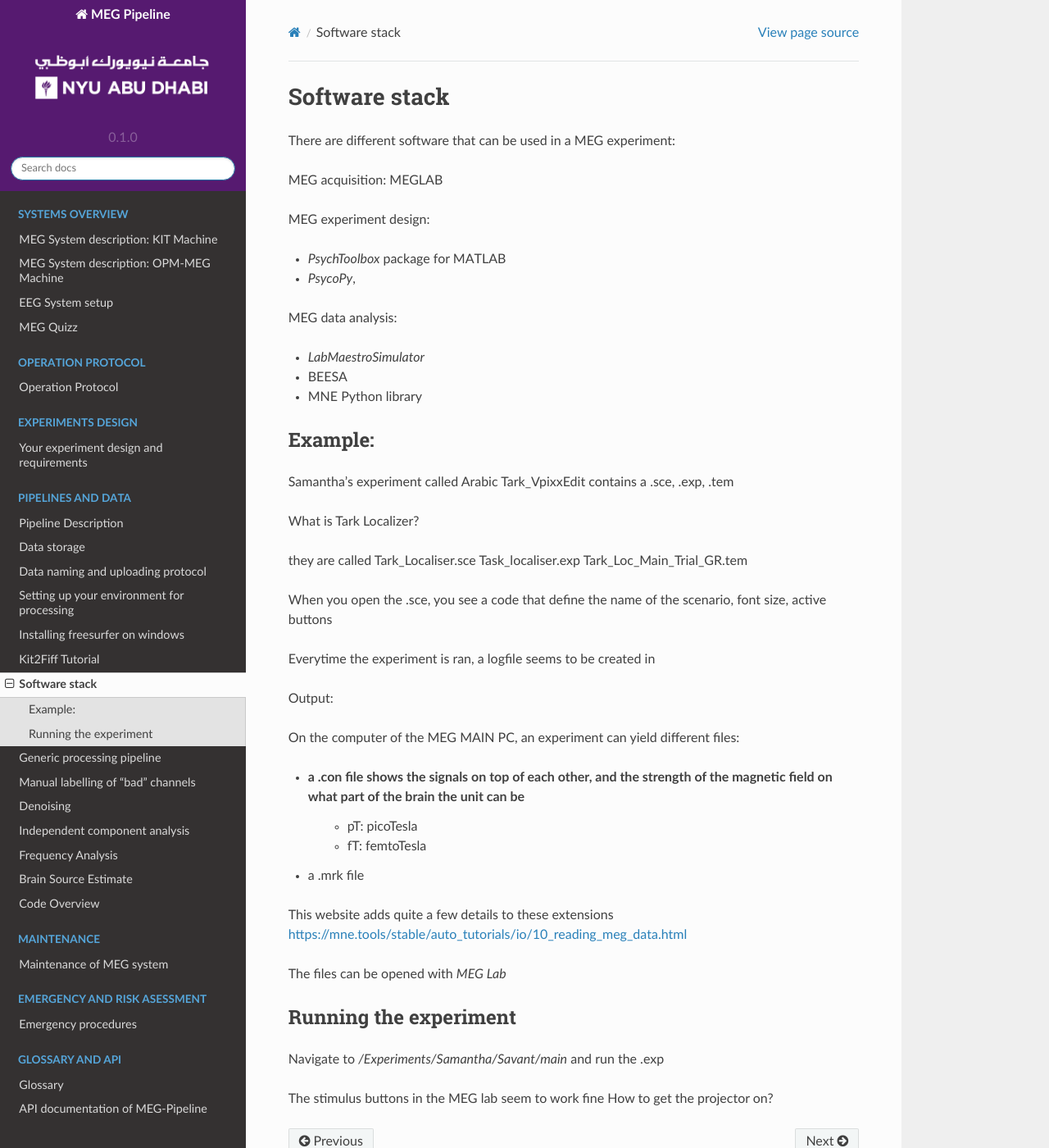
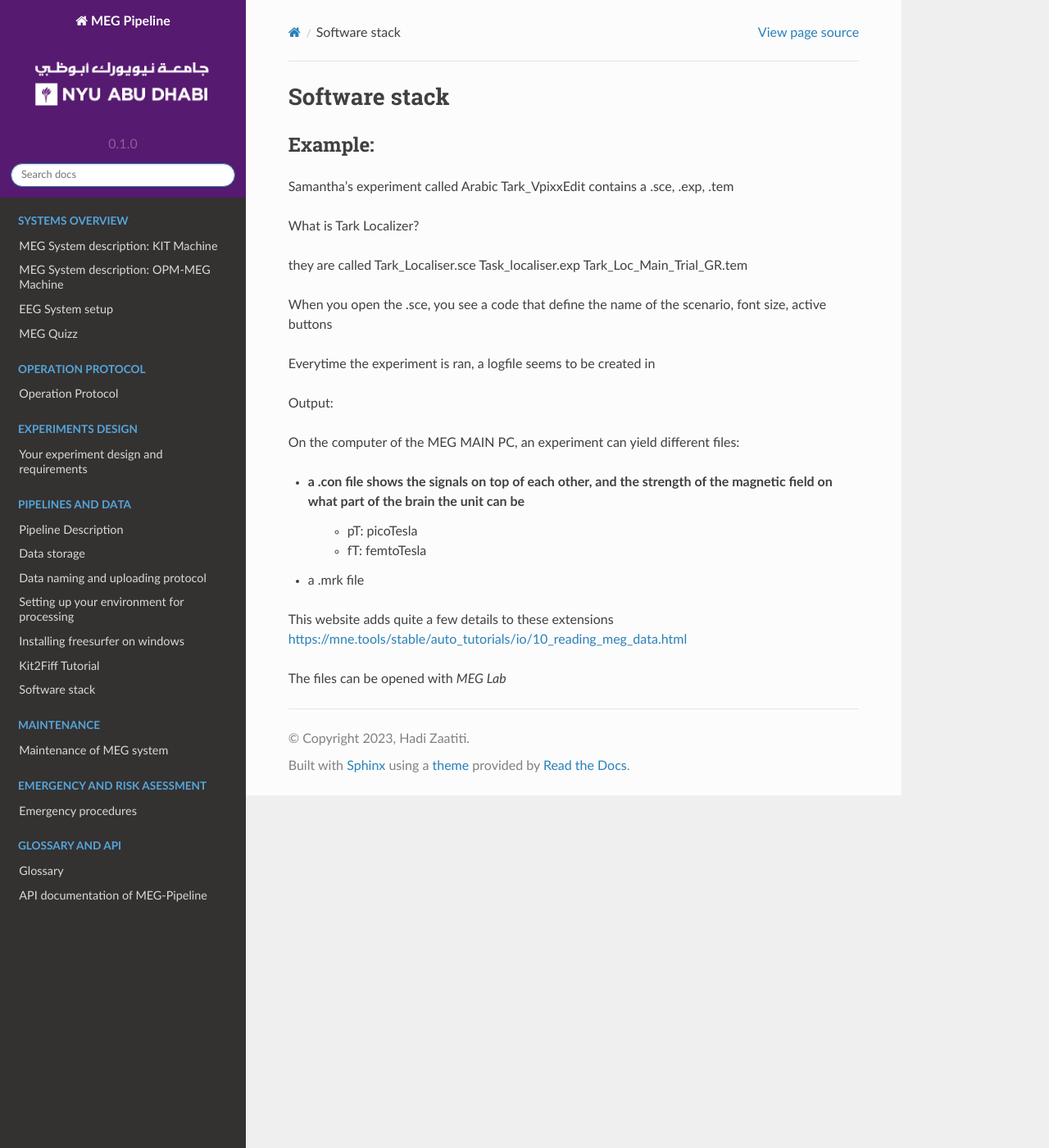
Before and after one commit to hzaatiti-NYU/meg-pipeline, a Sphinx documentation site: the page built from docs/source/4-pipeline/softwarestack.rst, in a window 1280 px wide and 1400 px high. Shown: the whole window at 82% size. Built offline with Sphinx 7.4.7 and the Read the Docs theme 2.0.0, drawn with Linux system fonts in a browser that asks for light colours.

Commit message:
change structure

```diff
--- a/docs/source/4-pipeline/softwarestack.rst
+++ b/docs/source/4-pipeline/softwarestack.rst
@@ -1,22 +1,10 @@
 Software stack
 ==============
 
-There are different software that can be used in a MEG experiment:
 
 
-MEG acquisition: MEGLAB
-
-MEG experiment design:
-
-* `PsychToolbox` package for MATLAB
-* `PsycoPy`,
 
 
-MEG data analysis:
-
-* `LabMaestroSimulator`
-* BEESA
-* MNE Python library
 
 
 
@@ -65,16 +53,3 @@ This website adds quite a few details to these extensions https://mne.tools/stab
 
 
 The files can be opened with `MEG Lab`
-
-
-
-
-
-
-Running the experiment
-----------------------
-
-Navigate to `/Experiments/Samantha/Savant/main` and run the .exp
-
-The stimulus buttons in the MEG lab seem to work fine
-How to get the projector on?
```
Also changed, not shown: docs/source/4-pipeline/pipelines.rst (added, +17 -0 lines), docs/source/index.rst (+3 -4 lines), docs/source/4-pipeline/overview.rst (renamed from docs/source/4-pipeline/pipelineoverview.rst).
